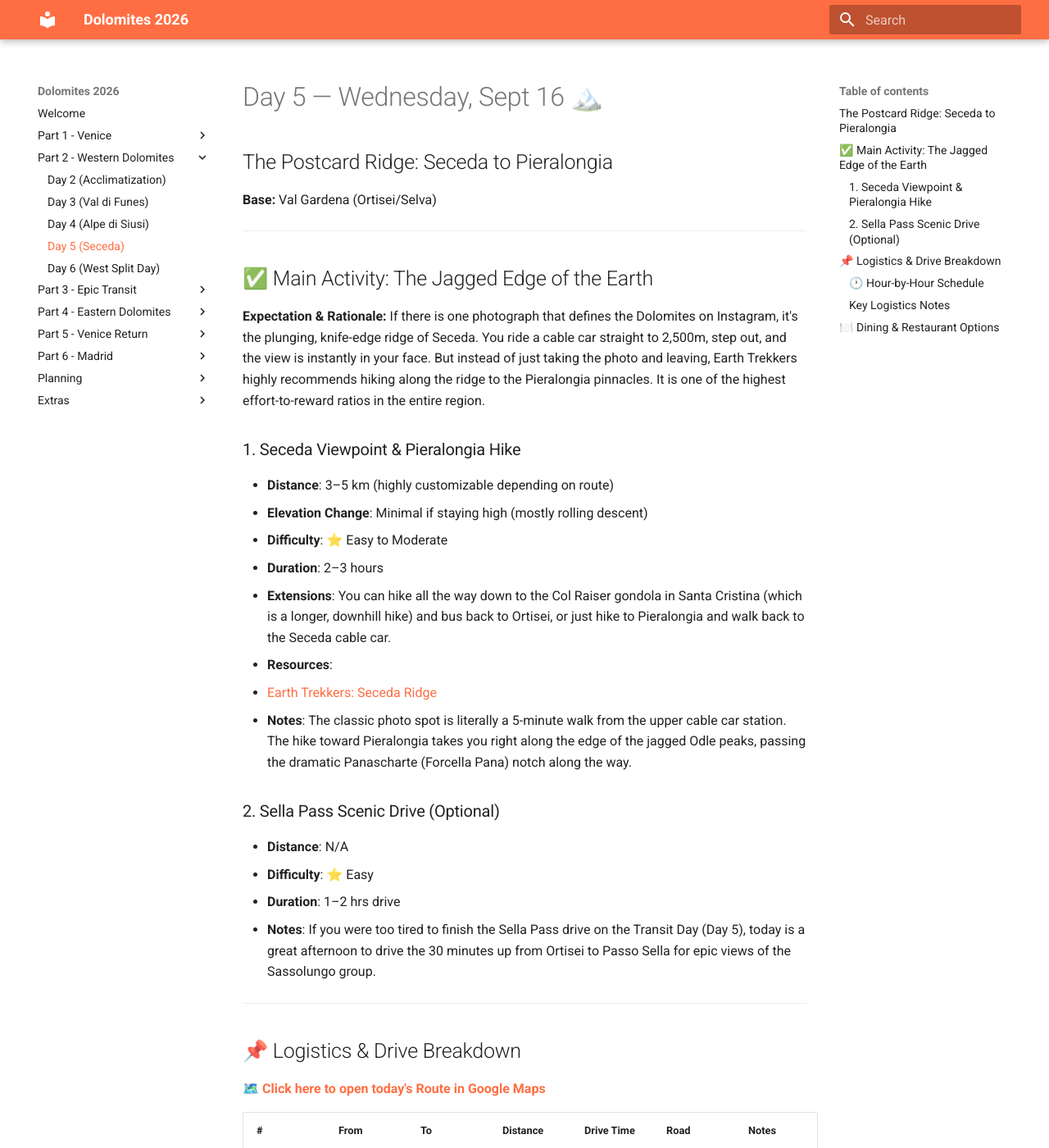
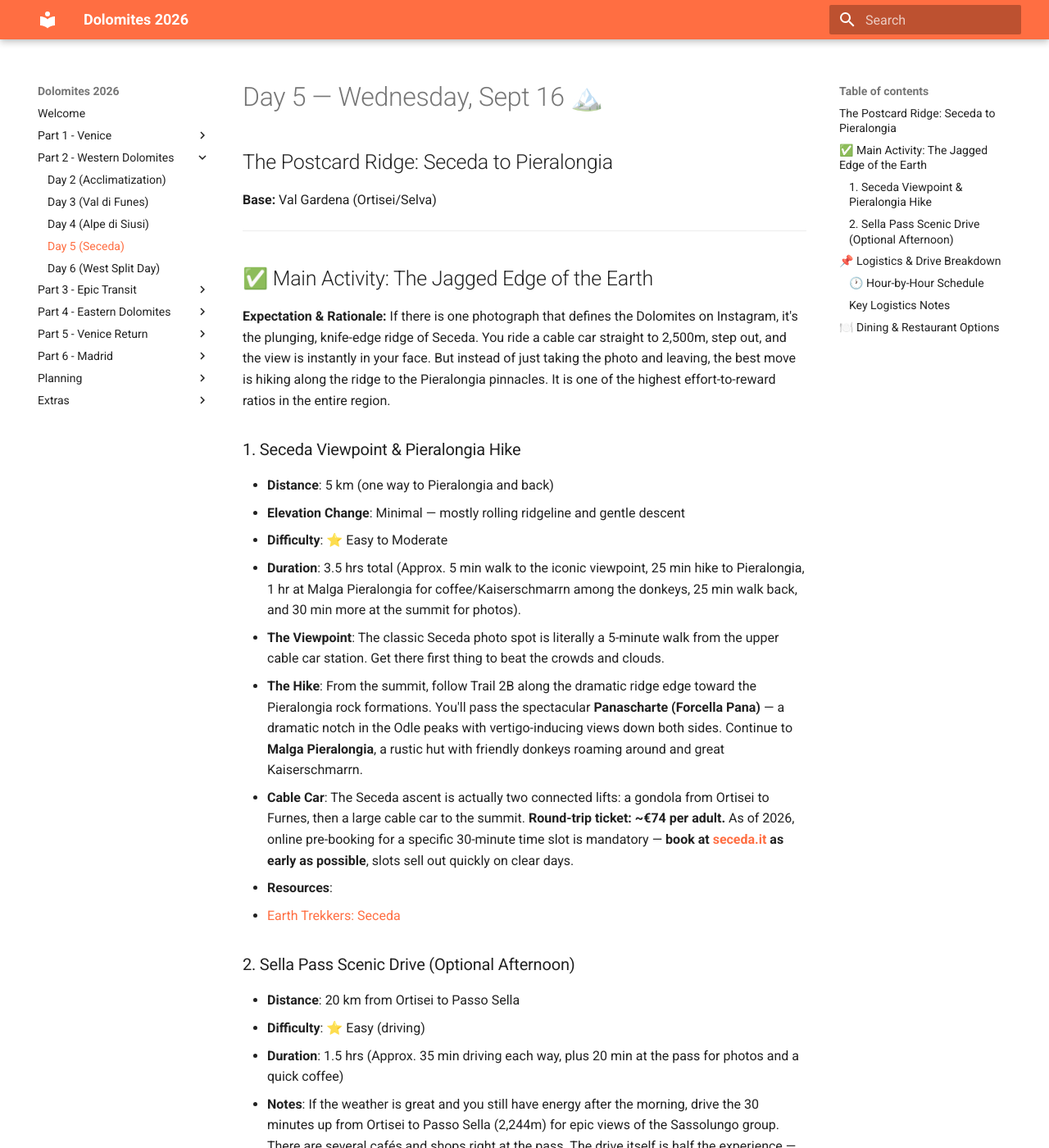
Before and after one commit to iammzz/dolomites-2026, an MkDocs documentation site: the page built from docs/day5_seceda_ridge.md, in a window 1280 px wide and 1400 px high. Shown: the whole window at 82% size. Built offline with MkDocs 1.6.1 and Material for MkDocs 9.7.7, drawn with Linux system fonts in a browser that asks for light colours; some of the changed text lies outside the part shown.

Commit message:
Batch 1: Deep research overhaul of Western Dolomites days (2,4,5,6)

```diff
--- a/docs/day5_seceda_ridge.md
+++ b/docs/day5_seceda_ridge.md
@@ -8,23 +8,24 @@
 ## ✅ Main Activity: The Jagged Edge of the Earth
 
 **Expectation & Rationale:**
-If there is one photograph that defines the Dolomites on Instagram, it's the plunging, knife-edge ridge of Seceda. You ride a cable car straight to 2,500m, step out, and the view is instantly in your face. But instead of just taking the photo and leaving, Earth Trekkers highly recommends hiking along the ridge to the Pieralongia pinnacles. It is one of the highest effort-to-reward ratios in the entire region.
+If there is one photograph that defines the Dolomites on Instagram, it's the plunging, knife-edge ridge of Seceda. You ride a cable car straight to 2,500m, step out, and the view is instantly in your face. But instead of just taking the photo and leaving, the best move is hiking along the ridge to the Pieralongia pinnacles. It is one of the highest effort-to-reward ratios in the entire region.
 
 ### 1. Seceda Viewpoint & Pieralongia Hike
-* **Distance**: 3–5 km (highly customizable depending on route)
-* **Elevation Change**: Minimal if staying high (mostly rolling descent)
+* **Distance**: 5 km (one way to Pieralongia and back)
+* **Elevation Change**: Minimal — mostly rolling ridgeline and gentle descent
 * **Difficulty**: ⭐ Easy to Moderate
-* **Duration**: 2–3 hours
-* **Extensions**: You can hike all the way down to the Col Raiser gondola in Santa Cristina (which is a longer, downhill hike) and bus back to Ortisei, or just hike to Pieralongia and walk back to the Seceda cable car.
+* **Duration**: 3.5 hrs total (Approx. 5 min walk to the iconic viewpoint, 25 min hike to Pieralongia, 1 hr at Malga Pieralongia for coffee/Kaiserschmarrn among the donkeys, 25 min walk back, and 30 min more at the summit for photos).
+* **The Viewpoint**: The classic Seceda photo spot is literally a 5-minute walk from the upper cable car station. Get there first thing to beat the crowds and clouds.
+* **The Hike**: From the summit, follow Trail 2B along the dramatic ridge edge toward the Pieralongia rock formations. You'll pass the spectacular **Panascharte (Forcella Pana)** — a dramatic notch in the Odle peaks with vertigo-inducing views down both sides. Continue to **Malga Pieralongia**, a rustic hut with friendly donkeys roaming around and great Kaiserschmarrn.
+* **Cable Car**: The Seceda ascent is actually two connected lifts: a gondola from Ortisei to Furnes, then a large cable car to the summit. **Round-trip ticket: ~€74 per adult.** As of 2026, online pre-booking for a specific 30-minute time slot is mandatory — **book at [seceda.it](https://www.seceda.it) as early as possible**, slots sell out quickly on clear days.
 * **Resources**:
-  * [Earth Trekkers: Seceda Ridge](https://www.google.com/search?q=site:earthtrekkers.com+seceda+hike+dolomites)
-* **Notes**: The classic photo spot is literally a 5-minute walk from the upper cable car station. The hike toward Pieralongia takes you right along the edge of the jagged Odle peaks, passing the dramatic Panascharte (Forcella Pana) notch along the way.
+  * [Earth Trekkers: Seceda](https://www.earthtrekkers.com/seceda-dolomites/)
 
-### 2. Sella Pass Scenic Drive (Optional)
-* **Distance**: N/A
-* **Difficulty**: ⭐ Easy
-* **Duration**: 1–2 hrs drive
-* **Notes**: If you were too tired to finish the Sella Pass drive on the Transit Day (Day 5), today is a great afternoon to drive the 30 minutes up from Ortisei to Passo Sella for epic views of the Sassolungo group.
+### 2. Sella Pass Scenic Drive (Optional Afternoon)
+* **Distance**: 20 km from Ortisei to Passo Sella
+* **Difficulty**: ⭐ Easy (driving)
+* **Duration**: 1.5 hrs (Approx. 35 min driving each way, plus 20 min at the pass for photos and a quick coffee)
+* **Notes**: If the weather is great and you still have energy after the morning, drive the 30 minutes up from Ortisei to Passo Sella (2,244m) for epic views of the Sassolungo group. There are several cafés and shops right at the pass. The drive itself is half the experience — dramatic hairpin bends through the Dolomite towers.
 
 ---
 
```
Also changed, not shown: .agents/AGENTS.md (+1 -0 lines), docs/day2_ortisei_acclimatization.md (+9 -8 lines), docs/day4_alpe_di_siusi.md (+10 -9 lines), docs/day6_west_split.md (+9 -7 lines).
